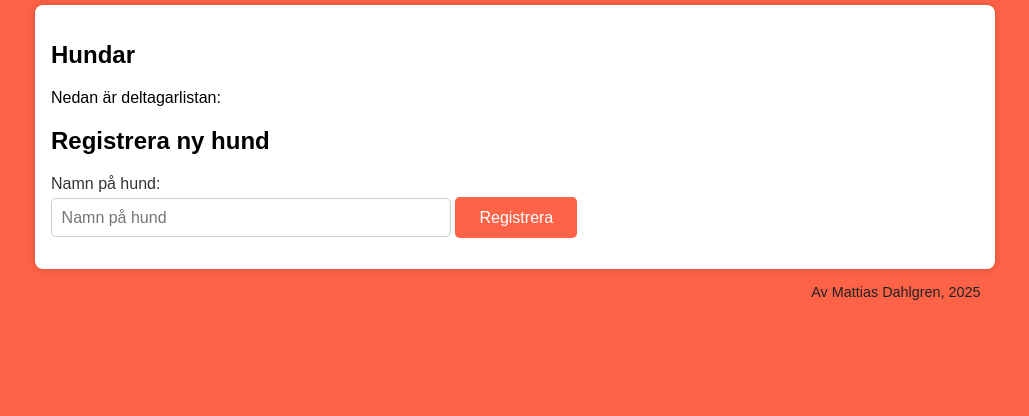
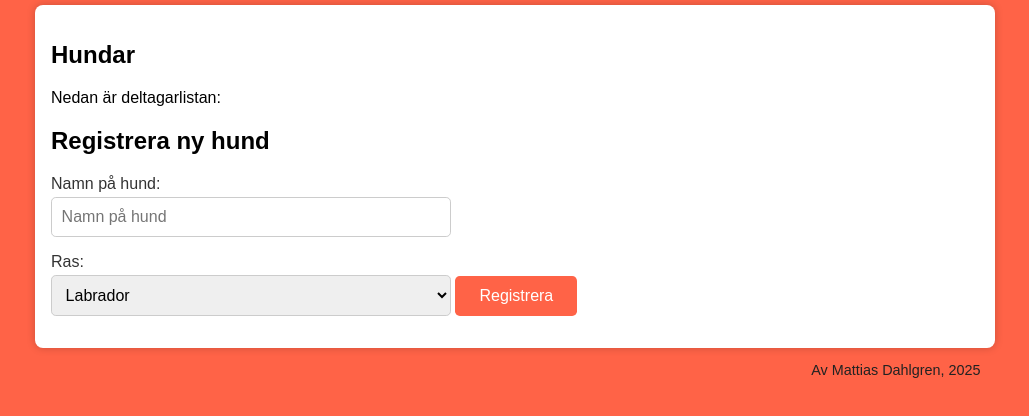
Before and after one commit to matdah/dt084g-dom-demo, a plain HTML site: page index.html in a window 1280 px wide. Shown: the part 182-598 px from the top of the page, without its empty margins (125-1154 px from the left). Drawn offline with Linux system fonts and the light colour scheme; a web font is replaced by a local one.

Commit message:
Demonstration #6

```diff
--- a/index.html
+++ b/index.html
@@ -29,6 +29,15 @@
 
                 <label for="dog-name">Namn på hund:</label>
                 <input type="text" id="dog-name" placeholder="Namn på hund">
+
+                <label for="dog-breed">Ras:</label>
+                <select id="dog-breed">
+                    <option>Labrador</option>
+                    <option>Tax</option>
+                    <option>Pudel</option>
+                    <option>Schäfer</option>
+                </select>
+
                 <button id="add-dog">Registrera</button>
             </main>
 
--- a/js/main.js
+++ b/js/main.js
@@ -11,8 +11,11 @@ document.addEventListener("DOMContentLoaded", () => {
 
 function addDog() {
 
-    // Läs in värdet från formuläret
+    // Läs in namn från formuläret
     const dogName = document.querySelector("#dog-name").value;
+
+    // Läs in ras från formuläret
+    const dogBreed = document.querySelector("#dog-breed").value;
 
     // Kontrollera att namnet inte är tomt
     if (dogName === "") return;
@@ -22,7 +25,7 @@ function addDog() {
     // Skapa en ny hund
     const newDogEl = document.createElement("li");    // <li></li>
     // Skapa ett namn på hunden
-    const newDogName = document.createTextNode(dogName);    // "dogName"
+    const newDogName = document.createTextNode(dogName + " (" + dogBreed + ")");    // "dogName (breed)"
 
     // Slå ihop till samma
     newDogEl.appendChild(newDogName); // <li>dogName</li>
```
